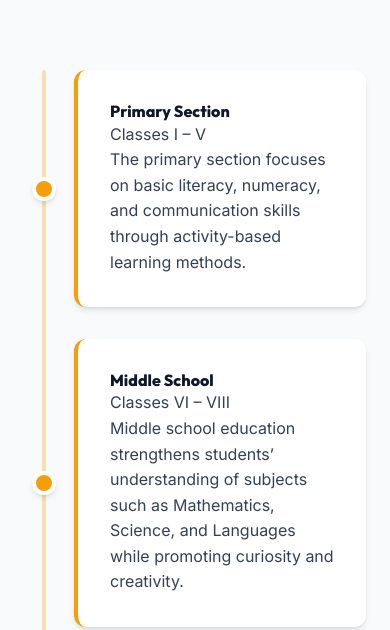
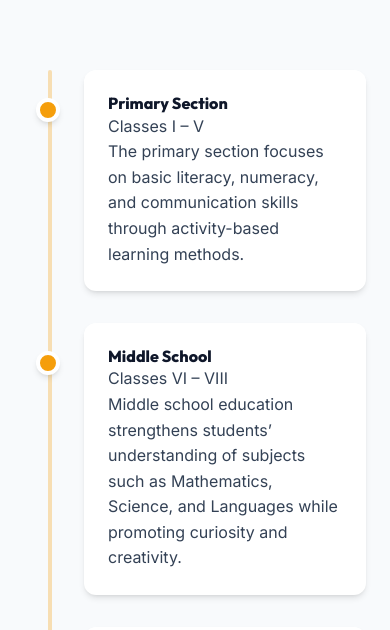
Before and after one commit to Vaideeswari-Beginner-Learning/school-project, a website: page academics.html in a window 390 px wide. Shown: the part 476-1106 px from the top of the page. Drawn offline with nearby package versions, Linux system fonts and the light colour scheme.

Commit message:
Fix timeline mobile responsiveness and alignment

```diff
--- a/styles.css
+++ b/styles.css
@@ -470,10 +470,17 @@ img { max-width: 100%; height: auto; display: block; }
 
     .nav-links a { font-size: 1.25rem; font-weight: 800; }
 
-    .timeline::before { left: 20px; }
+    .timeline::before { left: 24px; transform: none; width: 4px; }
     .timeline-item, .timeline-item:nth-child(even) { flex-direction: column; align-items: flex-start; margin-bottom: 2rem; }
-    .timeline-marker { left: 20px; }
-    .timeline-content { width: calc(100% - 50px); margin-left: 50px; border-left: 4px solid var(--color-accent) !important; border-right: none !important; text-align: left !important; }
+    .timeline-marker { left: 24px; top: 2.5rem; transform: translate(-50%, -50%); }
+    .timeline-content {
+        width: calc(100% - 60px);
+        margin-left: 60px;
+        border: none !important;
+        box-shadow: var(--shadow-md);
+        text-align: left !important;
+        padding: 1.5rem;
+    }
 
     .grid-layout { grid-template-columns: 1fr; }
 
```
Also changed, not shown: 1 other file.
